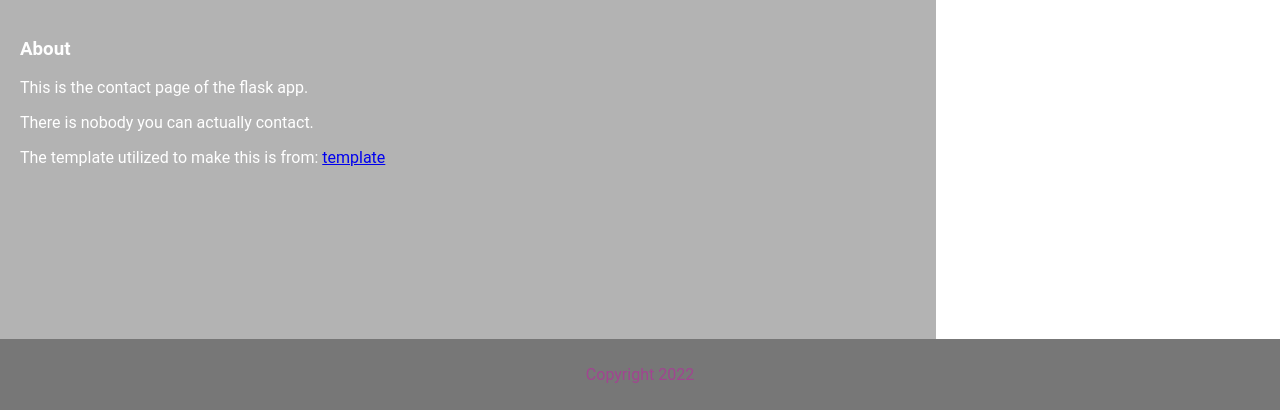
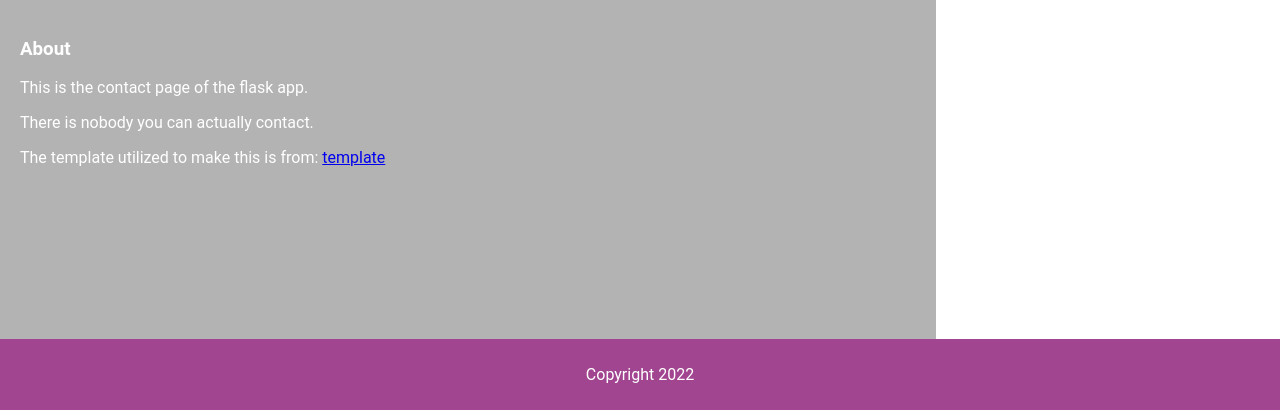
Before and after one commit to Chinchilla7/regina-flask-html, a Flask app: page /contactus in a window 1280 px wide. Shown: the part 531-941 px from the top of the page. Run offline with Flask 2, Linux system fonts and the light colour scheme.

Commit message:
Update styles3.css

```diff
--- a/Assignment 3a/static/styles3.css
+++ b/Assignment 3a/static/styles3.css
@@ -55,8 +55,8 @@ body {
 
   /* Style the footer */
   footer {
-  background-color: #777;
+  background-color: rgb(161, 69, 144);
   padding: 10px;
   text-align: center;
-  color: rgb(161, 69, 144);
+  color: white;
   }
```
